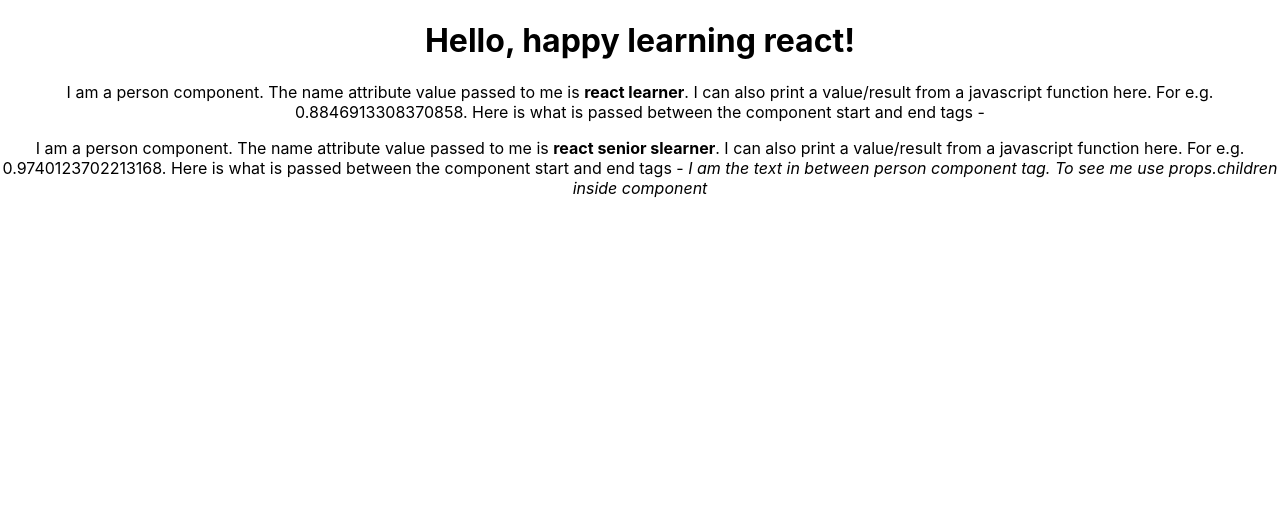
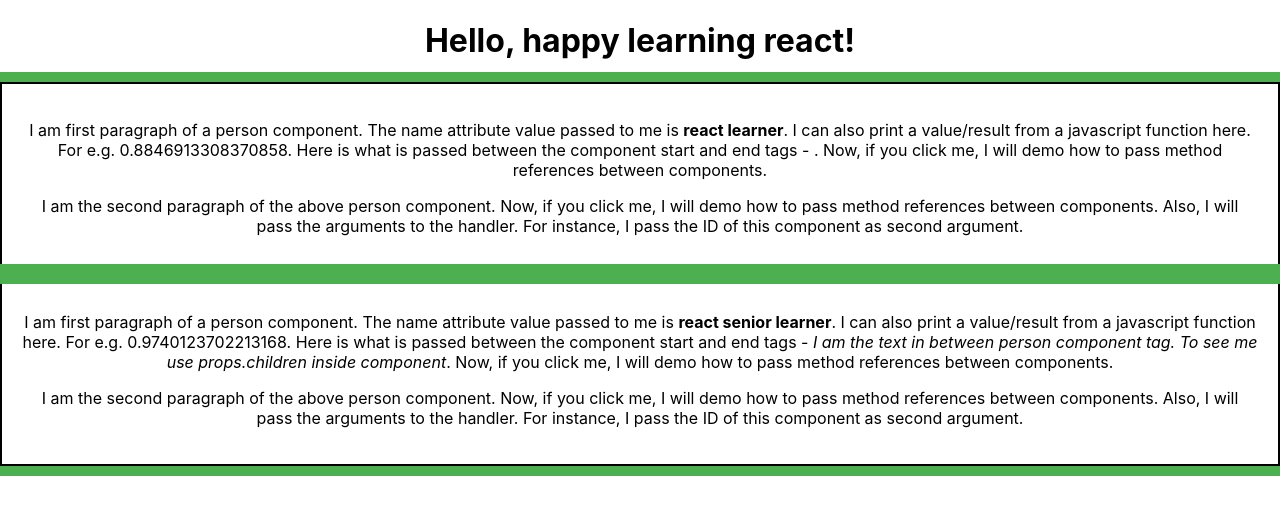
Before and after one commit to toneeraj/learn-react-app, a React (Create React App) app: page / in a window 1280 px wide. Shown: the top 514 px of the page. Built offline with nearby package versions, Linux system fonts and the light colour scheme.

Commit message:
Event Handlers and Passing Method References Between Components

```diff
--- a/src/App.js
+++ b/src/App.js
@@ -9,9 +9,17 @@ class App extends Component {
     Persons : [
       {id : '1'},
       {id : '2', name : 'react learner'},
-      {id : '3', name : 'react senior slearner', text:'I am the text in between person component tag. To see me use props.children inside component'}
+      {id : '3', name : 'react senior learner', text:'I am the text in between person component tag. To see me use props.children inside component'}
     ]
   };
+
+  stateChangeHandler = (arg1, arg2) => {
+    console.log('In future, this handler will change the state whenever invoked.');
+    if (arg2 != null) {
+      console.log('From the component where this handler was invoked, the first argument passed is "' + arg1
+      + '" and the second argument passed is "' + arg2 + '"');
+    }
+  }
 
   render() {
     return (
@@ -20,7 +28,15 @@ class App extends Component {
         {
           this.state.Persons.map (p => {
             if (p.name) {
-              return <Person name={p.name} key={p.id}>{p.text}</Person>
+              return <Person
+                        name={p.name}
+                        key={p.id}
+                        //passing method by reference which will allow access to handler method in another component. No args passed.
+                        click={this.stateChangeHandler}
+                        //passing method by reference. This also passes two args which will get accessed in handler method.
+                        //a random string is the first arg and the person component ID attribute is the second arg.
+                        clickWithArg={this.stateChangeHandler.bind(this, 'I am the first arg', p.id)}>
+                      {p.text}</Person>
             }
             return null;
           })
--- /dev/null
+++ b/src/Person/Person.css
@@ -0,0 +1,7 @@
+.Person {
+    border: 2px solid black;
+    outline: #4CAF50 solid 10px;
+    margin: auto;
+    padding: 20px;
+    text-align: center;
+  }
--- a/src/Person/Person.js
+++ b/src/Person/Person.js
@@ -4,17 +4,24 @@ import React from 'react';
 //This will be accessed inside the App.js which is ROOT in our case.
 //This should always return a React DOM. <p> tag used is from React library.
 
+import './Person.css';
+
 const person = (props) => {
     let isNamePresent = '';
     if (props.name == null) {
-        isNamePresent = 'Sorry, nothing was passed to me.';
+        isNamePresent = 'Sorry, name was not passed to the component.';
+        console.log('Sorry, name was not passed to the component.');
     } else {
         isNamePresent = props.name;
     }
     return (
-    <p>I am a person component. The name attribute value passed to me is <b>{isNamePresent}</b>.
-    I can also print a value/result from a javascript function here. For e.g. {Math.random()}. Here is what is passed between the component start and end tags - <em>{props.children}</em></p>
+    <div className="Person">
+        <p onClick = {props.click}>I am first paragraph of a person component. The name attribute value passed to me is <b>{isNamePresent}</b>.
+         I can also print a value/result from a javascript function here. For e.g. {Math.random()}.
+         Here is what is passed between the component start and end tags - <em>{props.children}</em>. Now, if you click me, I will demo how to pass method references between components.</p>
 
+         <p onClick = {props.clickWithArg}>I am the second paragraph of the above person component. Now, if you click me, I will demo how to pass method references between components. Also, I will pass the arguments to the handler. For instance, I pass the ID of this component as second argument.</p>
+    </div>
     );
 }
 
```
Also changed, not shown: 1 other file (tests, documents, lock files or other folders).
